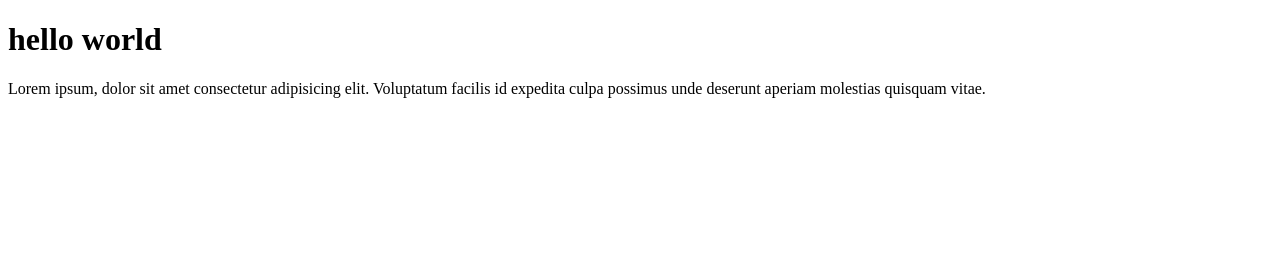
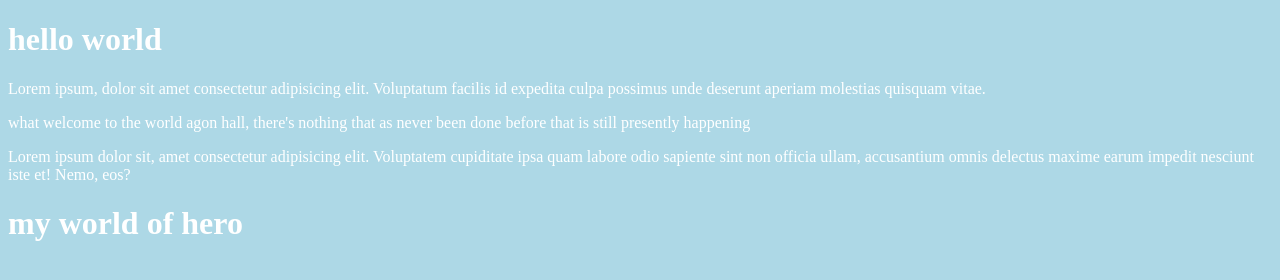
Before and after one commit to Peter-John433/hello-world, a plain HTML site: page index.html in a window 1280 px wide. Drawn offline with Linux system fonts and the light colour scheme.

Commit message:
just made changes on my html and css page

```diff
--- a/css/style.css
+++ b/css/style.css
@@ -0,0 +1,4 @@
+body{
+    color: white;
+    background-color: lightblue;
+}
--- a/index.html
+++ b/index.html
@@ -4,9 +4,17 @@
     <meta charset="UTF-8">
     <meta name="viewport" content="width=device-width, initial-scale=1.0">
     <title>Document</title>
+    <link rel="stylesheet" href="./css/style.css">
 </head>
 <body>
     <h1>hello world</h1>
     <p>Lorem ipsum, dolor sit amet consectetur adipisicing elit. Voluptatum facilis id expedita culpa possimus unde deserunt aperiam molestias quisquam vitae.</p>
+    <p>what welcome to the world agon hall, there's nothing that as never been done before that is still presently happening </p>
+    <div>
+        Lorem ipsum dolor sit, amet consectetur adipisicing elit. Voluptatem cupiditate ipsa quam labore odio sapiente sint non officia ullam, accusantium omnis delectus maxime earum impedit nesciunt iste et! Nemo, eos?
+
+    </div>
+    <h1>my world of hero</h1>
+
 </body>
 </html>
```
